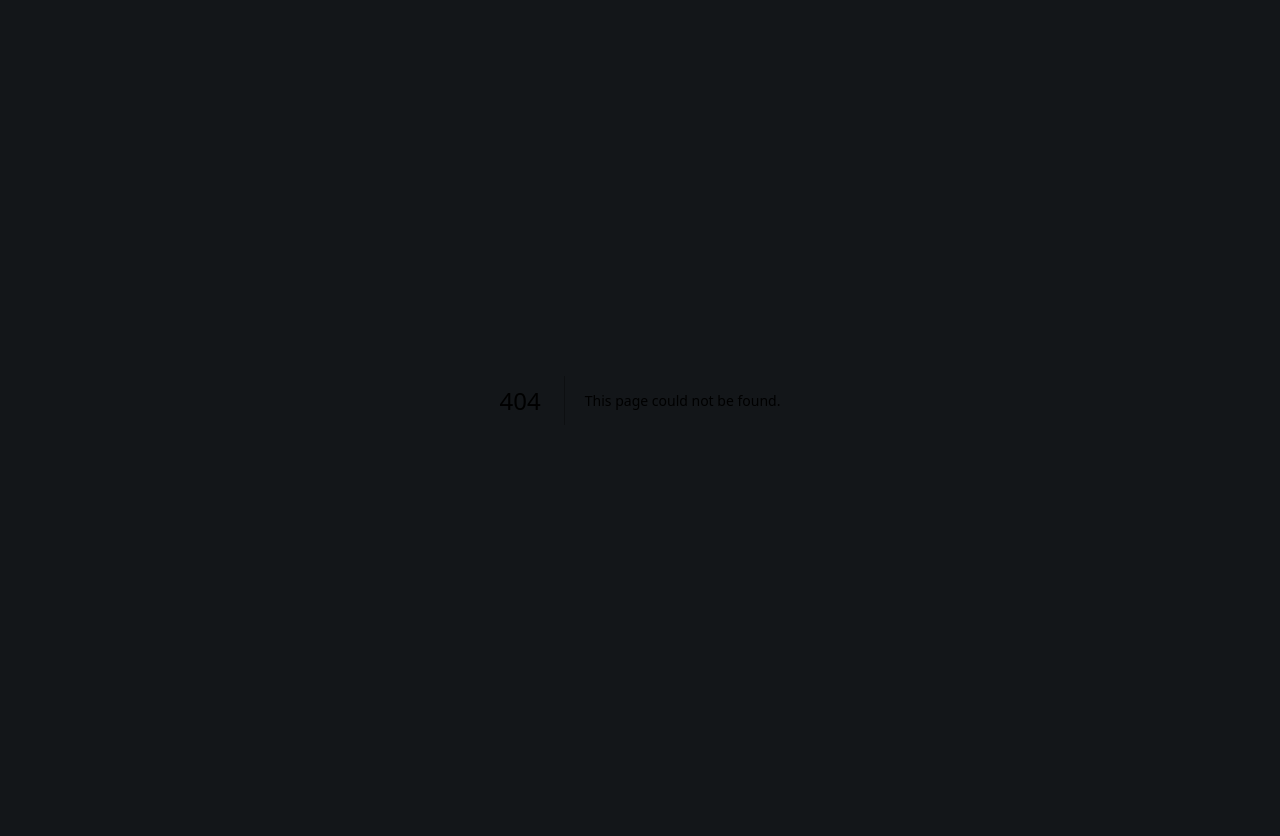
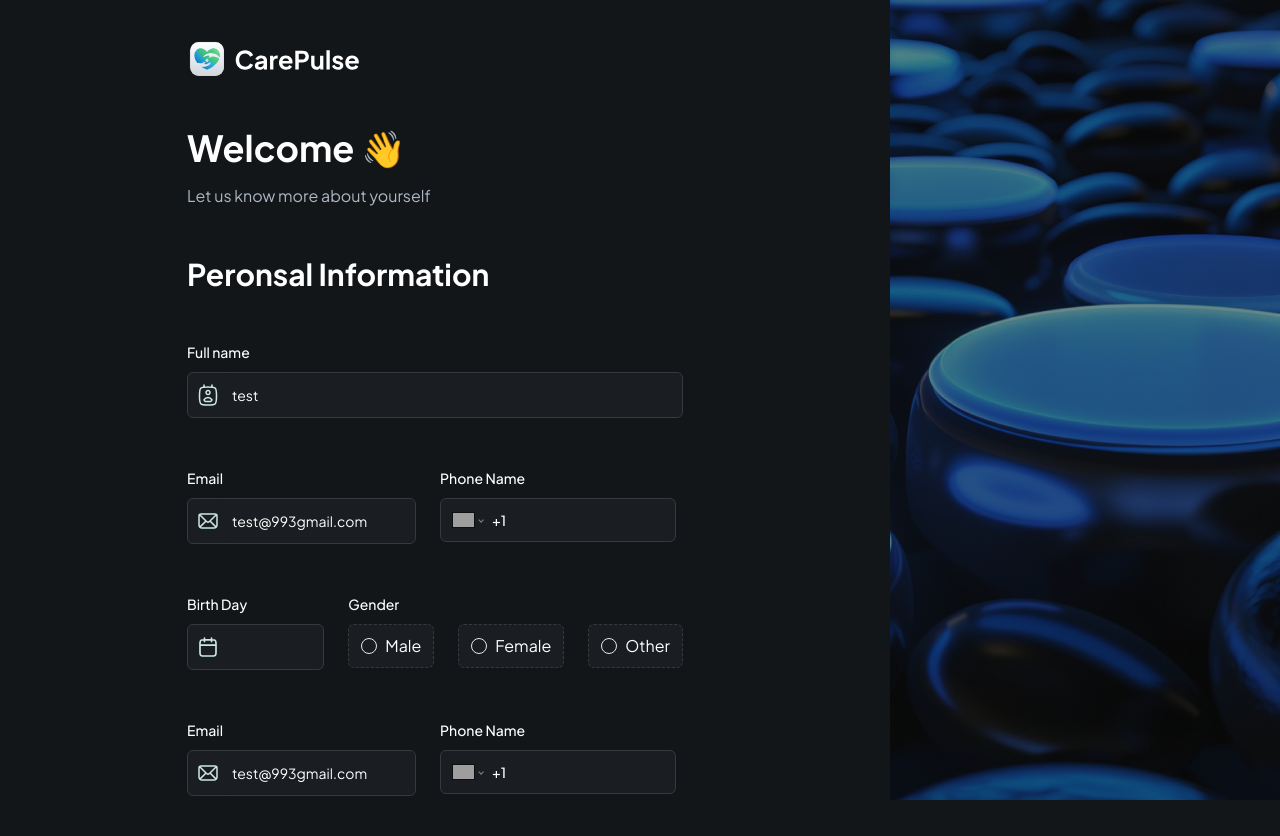
Before and after one commit to AbhishekKatnoria/Patient-Management-System, a Next.js app: page /patients/register in a window 1280 px wide. Before the commit this address had no page. Before the commit the page ends 800 px from the top, so only its background shows below. Built offline with nearby package versions, Linux system fonts and the light colour scheme; grey boxes are pictures that could not be loaded.

Commit message:
Pushed the route after login

```diff
--- a/app/patients/[userId]/register/page.tsx
+++ b/app/patients/register/page.tsx
@@ -17,7 +17,7 @@ const Register = async ({ params: { userId } }: SearchParamProps) => {
             loading="lazy"
           />
 
-          {/* <RegisterForm user={user}/> */}
+          <RegisterForm />
         </div>
       </section>
       <Image
--- a/components/forms/PatientForm.tsx
+++ b/components/forms/PatientForm.tsx
@@ -37,7 +37,7 @@ const PatientForm = () => {
     phone,
   }: z.infer<typeof UserFormValidation>) {
     setIsLoading(true);
-
+    router.push("/patients/register");
   }
 
   return (
```
